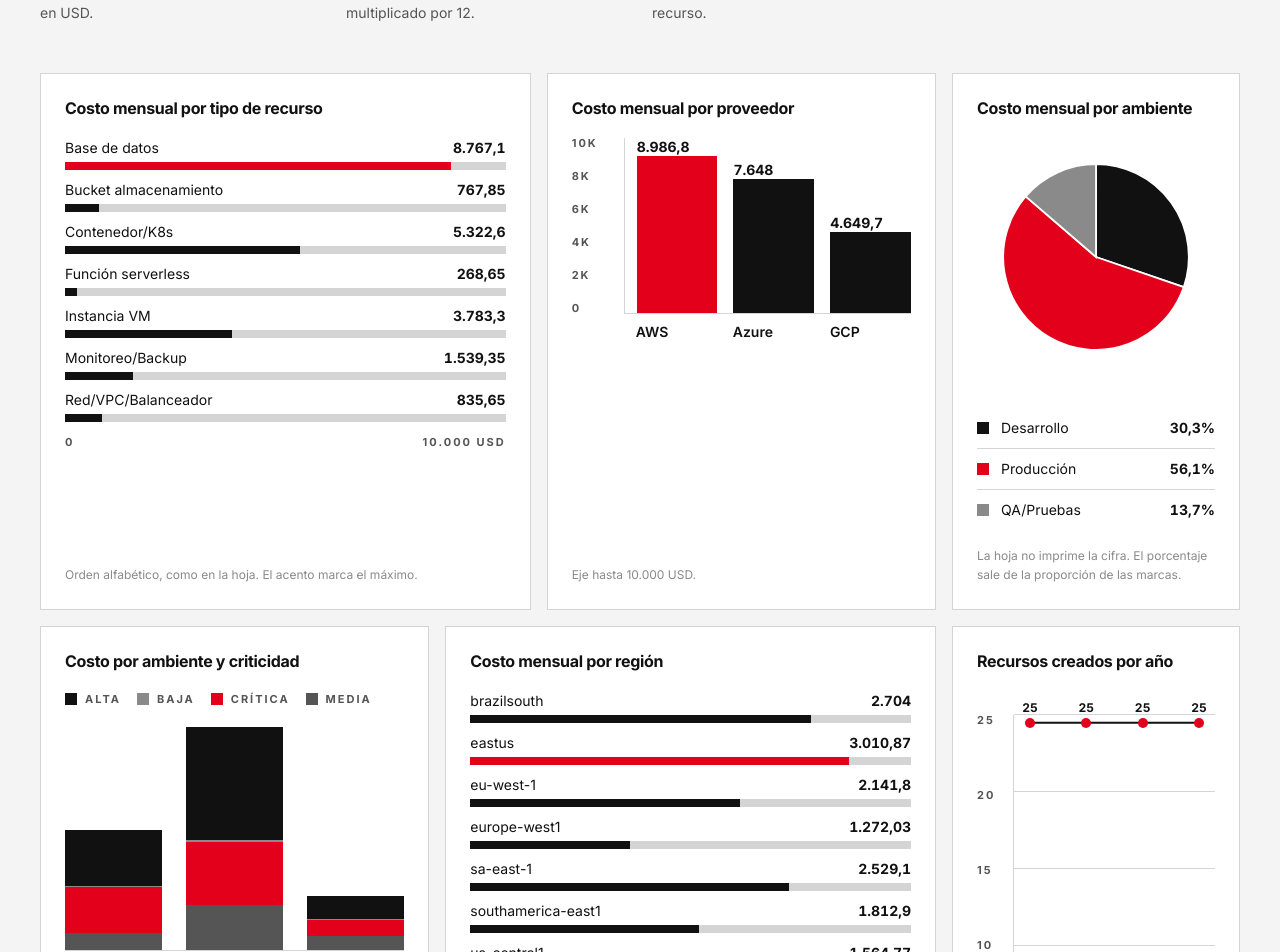
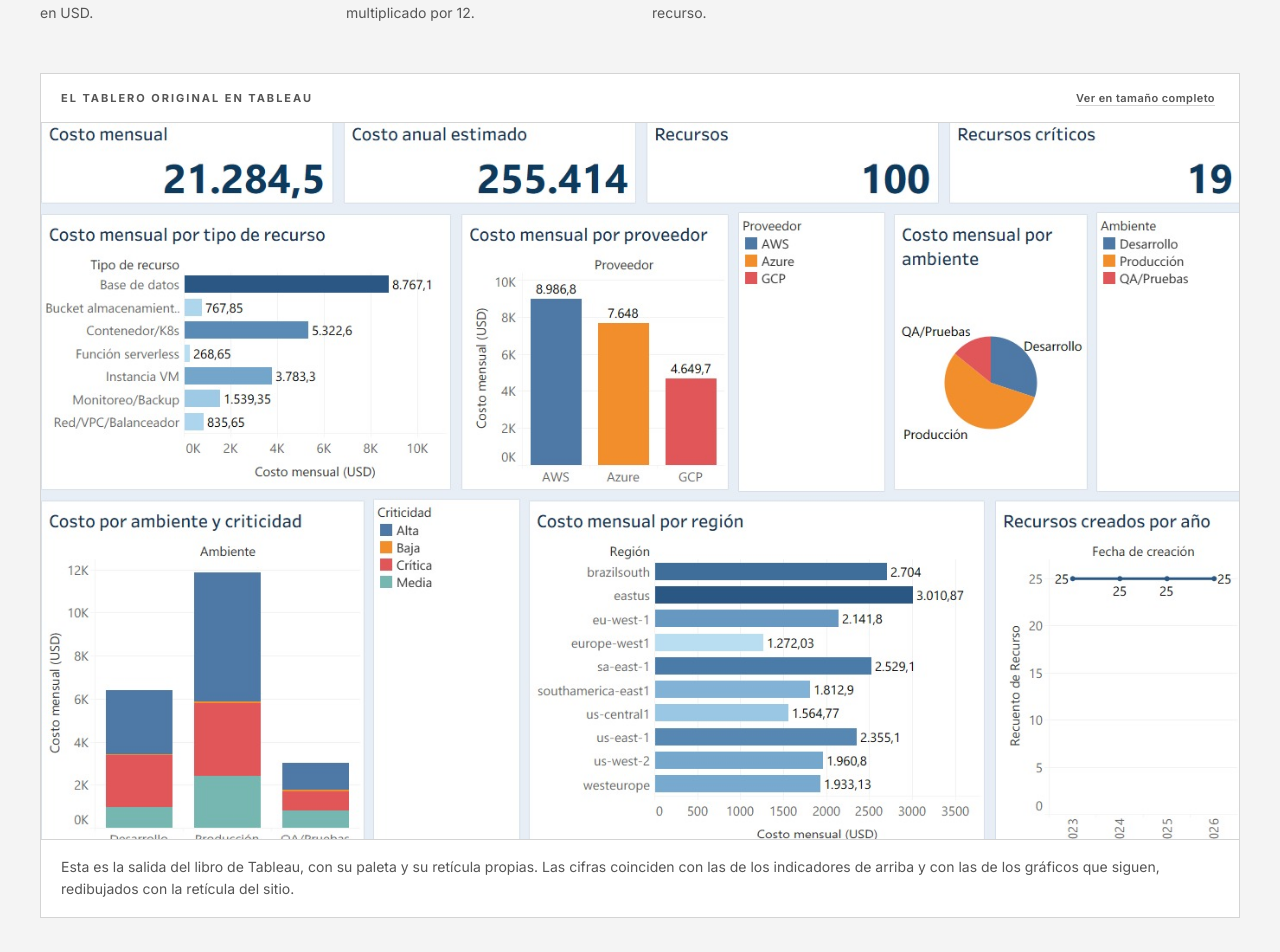
Before and after one commit to ManuelMendoza0206/IATech-Cloud, a React (Vite) app: page /tableau in a window 1280 px wide. Shown: the part 4260-5212 px from the top of the page. Built offline with nearby package versions, Linux system fonts and the light colour scheme.

Commit message:
agregar imagen original del tablero

```diff
--- a/src/pages/Tableau/sections/Tablero.tsx
+++ b/src/pages/Tableau/sections/Tablero.tsx
@@ -53,6 +53,35 @@ export function Tablero() {
           ))}
         </div>
 
+        <figure className="mt-12 border border-ink-15 bg-white">
+          <div className="flex flex-wrap items-center justify-between gap-3 border-b border-ink-15 px-5 py-4">
+            <span className="swiss-label">El tablero original en Tableau</span>
+            <a
+              href="/images/tableau/dashboard.jpeg"
+              target="_blank"
+              rel="noopener noreferrer"
+              className="swiss-source inline-flex items-center gap-1"
+            >
+              Ver en tamaño completo
+              <i className="bx bx-external-link text-[0.9em] leading-none" aria-hidden="true" />
+            </a>
+          </div>
+          <img
+            src="/images/tableau/dashboard.jpeg"
+            alt="Tablero de costo cloud construido en Tableau: costo mensual 21.284,5 USD, costo anual estimado 255.414 USD, 100 recursos y 19 críticos, con el desglose por tipo de recurso, por proveedor, por ambiente, por criticidad, por región y los recursos creados por año"
+            loading="lazy"
+            decoding="async"
+            className="w-full"
+          />
+          <figcaption className="border-t border-ink-15 px-5 py-4">
+            <p className="text-sm leading-relaxed text-ink-60">
+              Esta es la salida del libro de Tableau, con su paleta y su retícula propias. Las
+              cifras coinciden con las de los indicadores de arriba y con las de los gráficos que
+              siguen, redibujados con la retícula del sitio.
+            </p>
+          </figcaption>
+        </figure>
+
         <Dashboard />
       </div>
     </section>
```
Also changed, not shown: public/images/tableau/dashboard.jpeg (added).
